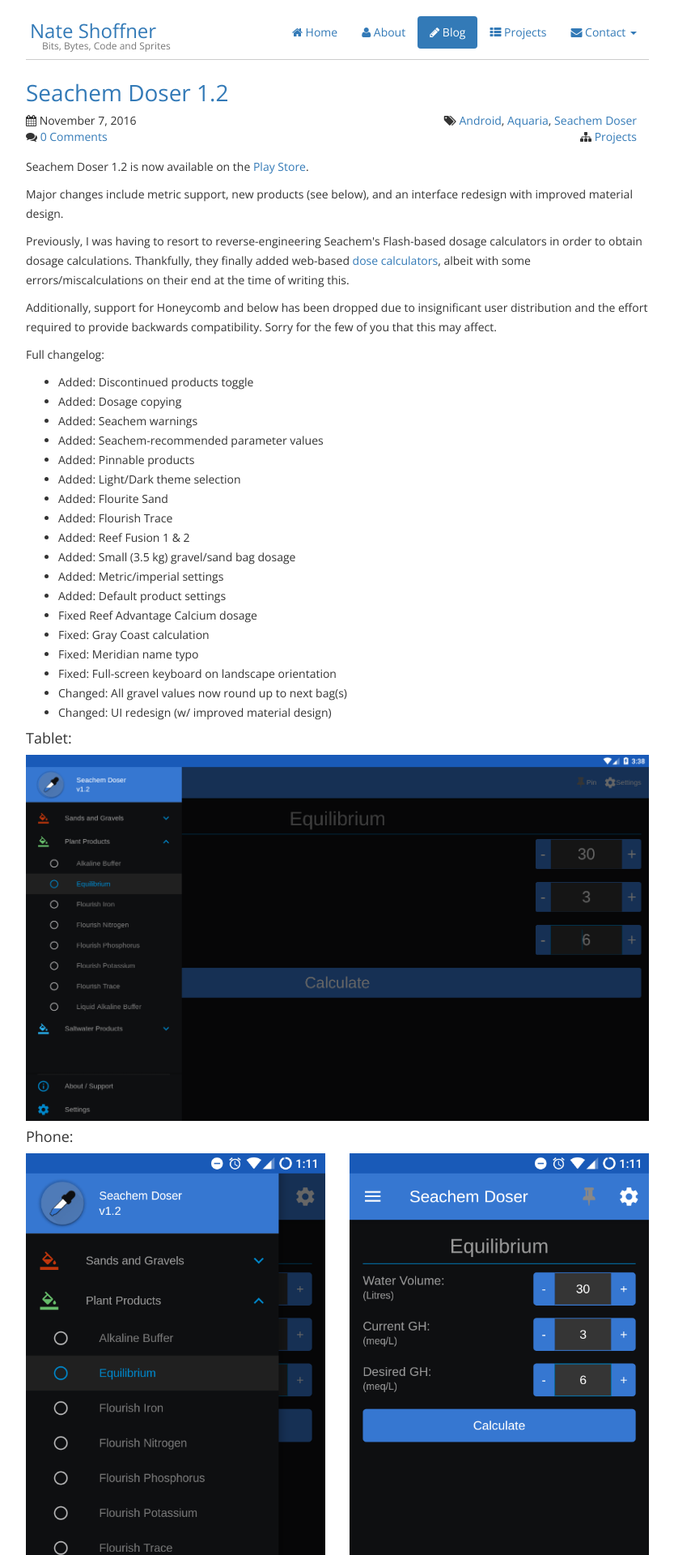
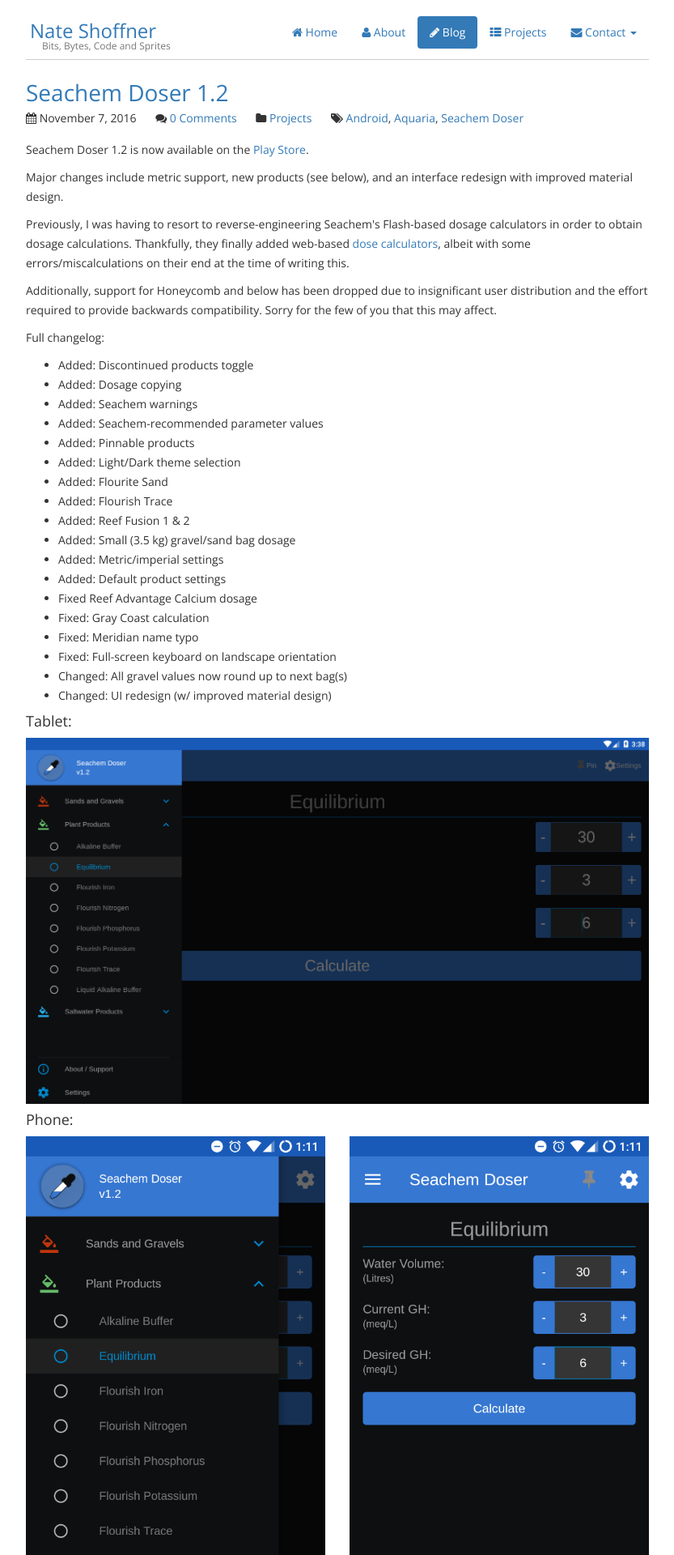
Before and after one commit to NateShoffner/nateshoffner.github.io, a Jekyll site: the page built from blog/index.html, in a window 1280 px wide. Shown: the top 1920 px of the page at 81% size, without its empty margins (223-1056 px from the left). Built offline with Jekyll 4.4.1, drawn with Linux system fonts in a browser that asks for light colours; nearby versions of some CDN libraries; the list of posts is cut into pages by our own code; comment, search, counter and statistics services are not loaded; some of the changed text lies outside the part shown.

Commit message:
Post meta layout

```diff
--- a/_includes/post.html
+++ b/_includes/post.html
@@ -9,28 +9,13 @@
         {% else %}
             <span class="post-title">{{ post.title }}</span>
         {% endif %}
-        </div>
-    </div>
 
-    <div class="post-meta">
-        <div class="row">
-            <div class="col-xs-6">
-                <div class="post-date"><i class="fa fa-calendar"></i> {{ post.date | post.date | date: "%B %-d, %Y" }}</div>
-                <div class="post-comment-count"><i class="fa fa-comments"></i> <a href="{{ post.url }}#comments"><span class="disqus-comment-count" data-disqus-url="{{ site.url }}{{ post.url }}">0 Comments</span></a></div>
-            </div>
-            <div class="col-xs-6">
-                <span class="post-tags"><i class="fa fa-tags"></i>
-                {% if post.tags.size > 0 %}
-                    {% for tag in post.tags %}
-                        {% include create_indexer.liquid param=tag %}
-                        <a href="{{ site.baseurl }}{{ site.blog_url }}/tag/{{ indexer }}/">{{ tag }}</a>{% if forloop.last == false %},{% endif %}
-                    {% endfor %}
-                {% else %}
-                    Untagged
-                {% endif %}
-                </span>
-                <br />
-                <span class="post-categories"><i class="fa fa-sitemap"></i>
+            <ul class="post-meta">
+                <li class="post-meta-item"><i class="fa fa-calendar" aria-hidden="true"></i> {{ post.date | post.date | date: "%B %-d, %Y" }}</li>
+
+                <li class="post-meta-item"><i class="fa fa-comments" aria-hidden="true"></i>  <a href="{{ post.url }}#comments"><span class="disqus-comment-count" data-disqus-url="{{ site.url }}{{ post.url }}">0 Comments</span></a></li>
+
+                <li class="post-meta-item"><i class="fa fa-folder" aria-hidden="true"></i>
                     {% if post.categories.size > 0 %}
                         {% for category in post.categories %}
                             {% include create_indexer.liquid param=category %}
@@ -39,8 +24,20 @@
                     {% else %}
                         Uncategorized
                     {% endif %}
-                </span>
-            </div>
+                </li>
+
+                <li class="post-meta-item"><i class="fa fa-tags" aria-hidden="true"></i>
+                    {% if post.tags.size > 0 %}
+                        {% for tag in post.tags %}
+                            {% include create_indexer.liquid param=tag %}
+                                <a href="{{ site.baseurl }}{{ site.blog_url }}/tag/{{ indexer }}/">{{ tag }}</a>{% if forloop.last == false %},{% endif %}
+                        {% endfor %}
+                    {% else %}
+                        Uncategorized
+                    {% endif %}
+                </li>
+
+            </ul>
         </div>
     </div>
 
--- a/assets/css/style.css
+++ b/assets/css/style.css
@@ -66,23 +66,20 @@
     margin-bottom: 25px;
 }
 
-.post-meta {
-    margin-top: 5px;
-    margin-bottom: 15px;
-}
-
 .post-title {
     font-size: 2em;
     margin-bottom: 60px;
 }
 
-.post-date, .post-tags, .post-categories {
-    padding-right: 15px;
+ul.post-meta {
+    margin-bottom: 15px;
+    padding-left:0;
+    list-style: none;
 }
 
-
-.post-tags, .post-categories {
-    float: right;
+li.post-meta-item {
+    display: inline;
+    padding-right: 20px;
 }
 
 .post-pagination {
```
Lines whose indentation alone changed are shown as unchanged.
